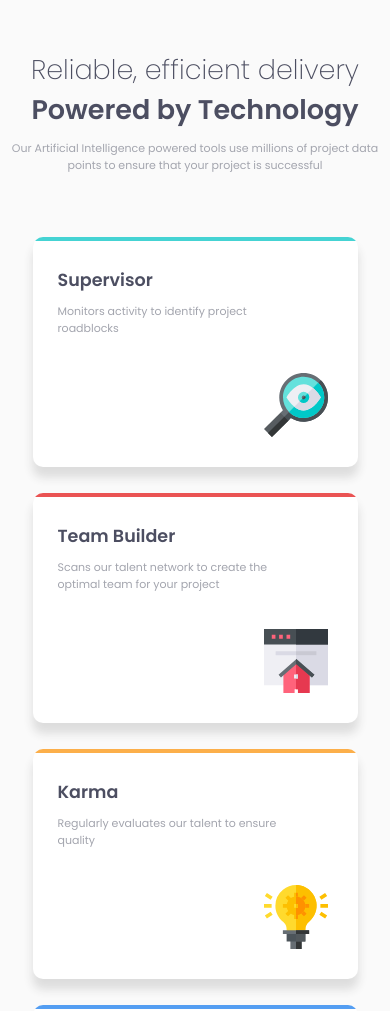
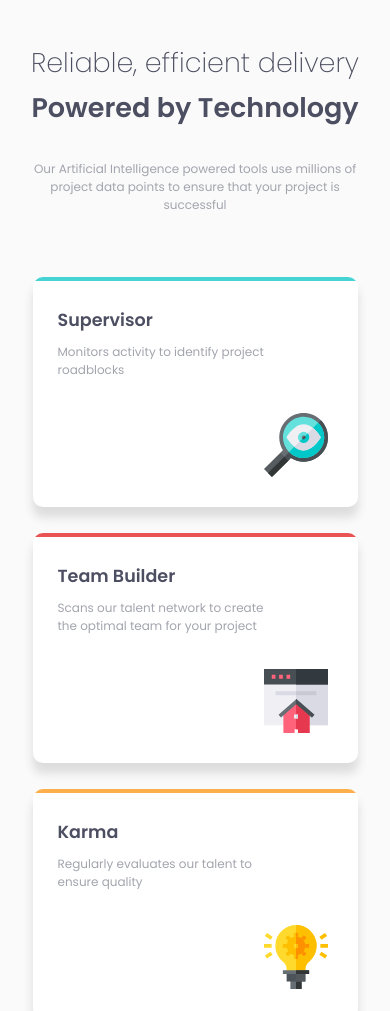
Before and after one commit to zidoxx/fourcardfeature, a plain HTML site: page index.html in a window 390 px wide. Shown: the top 1011 px of the page. Drawn offline with Linux system fonts and the light colour scheme.

Commit message:
final changes

```diff
--- a/index.html
+++ b/index.html
@@ -14,22 +14,15 @@
         <link rel="stylesheet" href="./styles/style.css" />
 
         <title>Frontend Mentor | Four card feature section</title>
-
-        <!-- Feel free to remove these styles or customise in your own stylesheet 👍 -->
-        <style>
-            .attribution {
-                font-size: 11px;
-                text-align: center;
-            }
-            .attribution a {
-                color: hsl(228, 45%, 44%);
-            }
-        </style>
     </head>
     <body>
         <header>
-            <h1 class="header__title">Reliable, efficient delivery</h1>
-            <h1 class="header__subtitle">Powered by Technology</h1>
+            <h1 class="heading-primary">
+                <span class="header__title">Reliable, efficient delivery</span>
+                <span class="header__subtitle"
+                    ><strong>Powered by Technology</strong></span
+                >
+            </h1>
 
             <p>
                 Our Artificial Intelligence powered tools use millions of
--- a/styles/style.css
+++ b/styles/style.css
@@ -19,14 +19,13 @@
 body {
     font-family: "Poppins", sans-serif;
     font-size: 15px;
-    min-width: 375px;
     max-width: 1440px;
     background-color: var(--VeryLightGray);
 }
 
 header {
-    width: 375px;
-    margin: 0 auto;
+    width: 33%;
+    margin: 40px auto;
     text-align: center;
 }
 
@@ -43,9 +42,20 @@ header {
     margin-top: 50px;
 }
 
+@media (max-width: 600px) {
+    header {
+        width: 90%;
+        text-align: center;
+    }
+
+    .heading-primary {
+        margin: 30px 0px;
+    }
+}
+
 p {
     color: var(--GrayishBlue);
-    font-size: 11px;
+    font-size: 12px;
     margin-bottom: 50px;
 }
 
@@ -153,3 +163,11 @@ p {
     left: 0;
     z-index: 1;
 }
+
+.attribution {
+    font-size: 11px;
+    text-align: center;
+}
+.attribution a {
+    color: hsl(228, 45%, 44%);
+}
```
